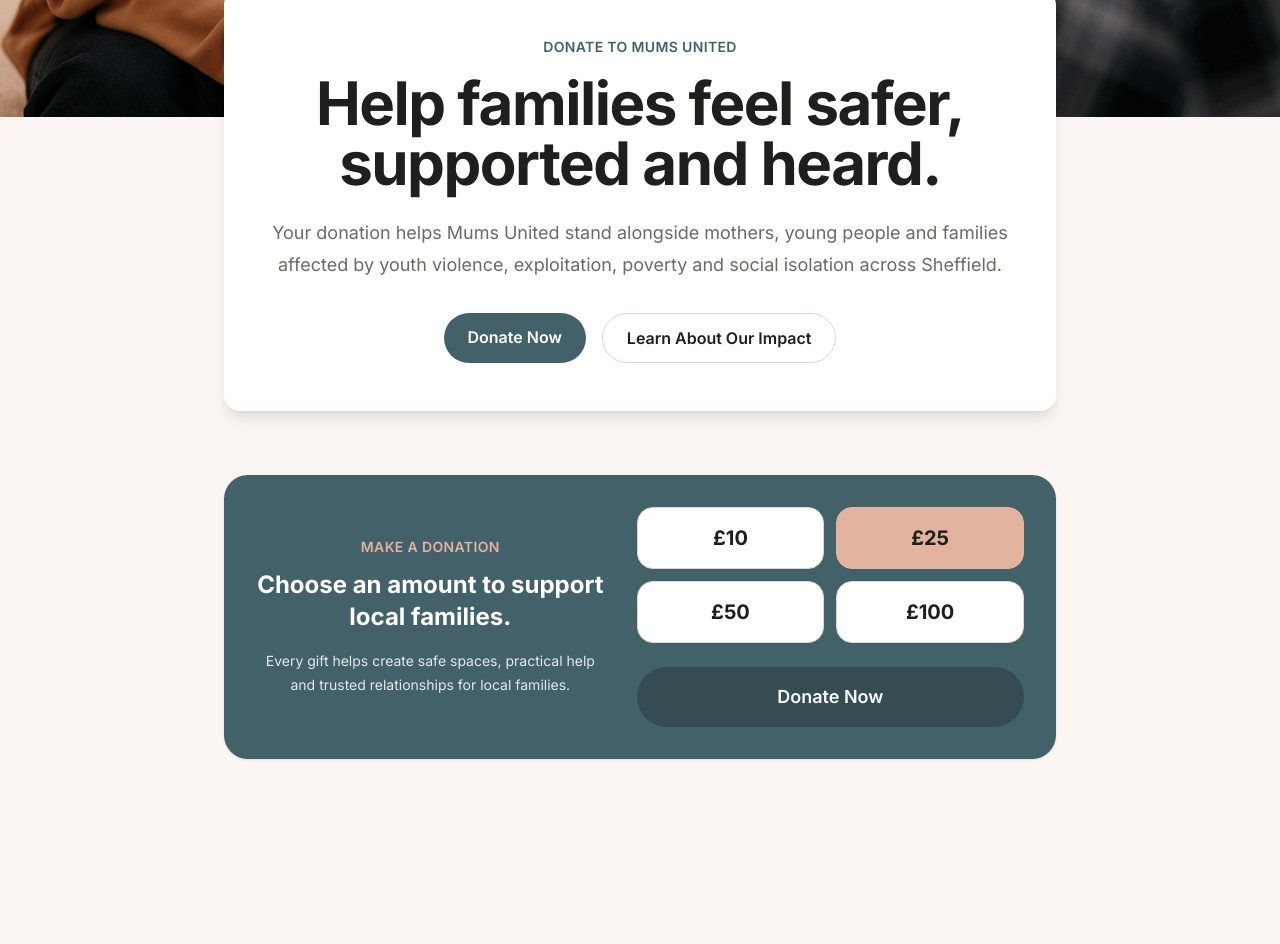
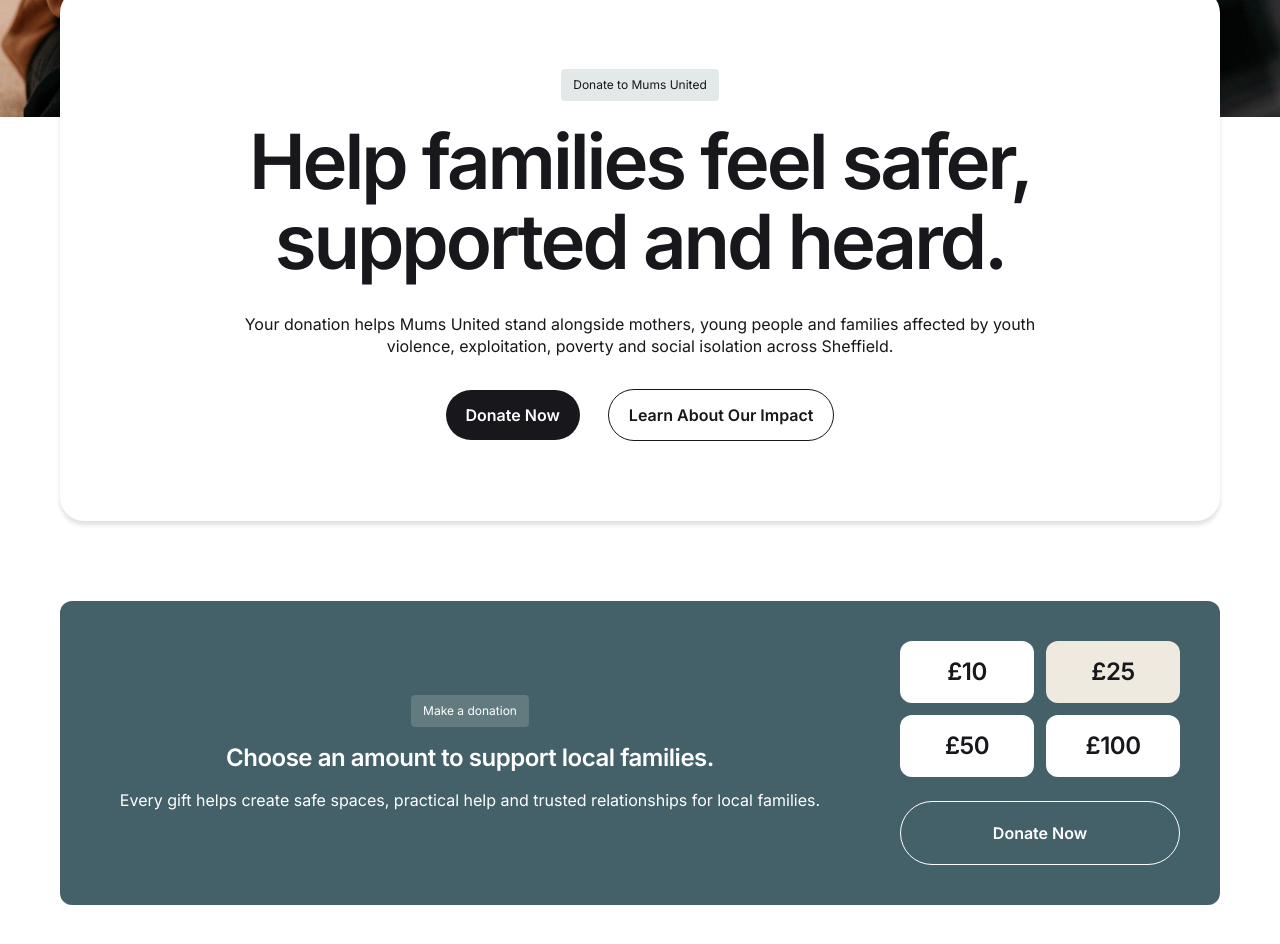
Before and after one commit to hriazdesign-ai/mums-united, a Next.js app: page /donate in a window 1280 px wide. Shown: the part 520-1464 px from the top of the page. Built offline with nearby package versions, Linux system fonts and the light colour scheme.

Commit message:
Complete Mums United donate page redesign

```diff
--- a/app/components/DonationAmountSelector.tsx
+++ b/app/components/DonationAmountSelector.tsx
@@ -9,11 +9,11 @@
     useState<(typeof donationAmounts)[number]>("£25");
 
   return (
-    <div>
+    <div className="flex w-full flex-col gap-6">
       <div
         role="radiogroup"
         aria-label="Choose donation amount"
-        className="grid grid-cols-2 gap-3 sm:grid-cols-4 lg:grid-cols-2"
+        className="grid grid-cols-2 gap-3"
       >
         {donationAmounts.map((amount) => {
           const isSelected = selectedAmount === amount;
@@ -25,10 +25,10 @@
               role="radio"
               aria-checked={isSelected}
               onClick={() => setSelectedAmount(amount)}
-              className={`rounded-2xl border px-4 py-4 text-center text-xl font-bold transition-all duration-300 hover:scale-[1.02] focus:outline-none focus:ring-2 focus:ring-white focus:ring-offset-2 focus:ring-offset-[#436169] active:scale-[0.98] ${
+              className={`btn-interactive rounded-xl px-4 py-5 text-center text-2xl font-semibold leading-[22px] tracking-[-0.02em] transition-colors focus:outline-none focus:ring-2 focus:ring-white focus:ring-offset-2 focus:ring-offset-[#446169] ${
                 isSelected
-                  ? "border-[#E2B39F] bg-[#E2B39F] text-[#1F1F1D]"
-                  : "border-[#DDD4CE] bg-white text-[#1F1F1D] hover:border-[#436169] hover:text-[#436169]"
+                  ? "bg-[#efeadf] text-[#17171c]"
+                  : "bg-white text-[#17171c] hover:bg-[#f5f5f5]"
               }`}
             >
               {amount}
@@ -38,7 +38,7 @@
       </div>
       <a
         href="#donation-options"
-        className="mt-6 block rounded-full bg-[#344C52] px-6 py-4 text-center text-lg font-semibold text-white transition-all duration-300 hover:scale-[1.02] hover:bg-[#2a3d42] focus:outline-none focus:ring-2 focus:ring-white focus:ring-offset-2 focus:ring-offset-[#436169] active:scale-[0.98]"
+        className="btn-interactive inline-flex w-full items-center justify-center rounded-full border border-white px-5 py-5 text-base font-semibold leading-[22px] text-white transition-colors hover:bg-white/10 focus:outline-none focus:ring-2 focus:ring-white focus:ring-offset-2 focus:ring-offset-[#446169]"
       >
         Donate Now
       </a>
--- a/app/donate/page.tsx
+++ b/app/donate/page.tsx
@@ -1,7 +1,7 @@
 import type { Metadata } from "next";
 import Image from "next/image";
+import Link from "next/link";
 import { DonationAmountSelector } from "../components/DonationAmountSelector";
-import { ImageCtaSection } from "../components/ImageCtaSection";
 import { SiteHeader } from "../components/SiteHeader";
 
 export const metadata: Metadata = {
@@ -9,6 +9,30 @@
   description:
     "Support Mums United's work with mothers, young people and families in Sheffield.",
 };
+
+const sectionTagClassName =
+  "inline-flex w-fit rounded bg-[rgba(163,182,180,0.3)] px-3 py-2 text-[12px] font-normal leading-4 text-[#17171c]";
+
+const heroHeadingClassName =
+  "text-[36px] font-semibold leading-[44px] tracking-[-0.04em] md:text-[52px] md:leading-[62px] lg:text-[76px] lg:leading-[80px]";
+
+const sectionHeadingClassName =
+  "text-[32px] font-semibold leading-[38px] tracking-[-0.02em] md:text-[40px] md:leading-[48px] lg:text-[48px] lg:leading-[53px]";
+
+const cardTitleClassName =
+  "min-h-[52px] text-xl font-semibold leading-[26px] tracking-[-0.02em] lg:text-2xl";
+
+const primaryDarkButtonClassName =
+  "btn-interactive inline-flex w-fit shrink-0 items-center justify-center rounded-full bg-[#17171c] px-5 py-3.5 text-base font-semibold leading-[22px] text-white transition-colors hover:bg-[#2a2a30] focus:outline-none focus:ring-2 focus:ring-[#17171c] focus:ring-offset-2";
+
+const outlineDarkButtonClassName =
+  "btn-interactive inline-flex w-fit shrink-0 items-center justify-center rounded-full border border-[#17171c] px-5 py-3.5 text-base font-semibold leading-[22px] text-[#17171c] transition-colors hover:bg-[#17171c]/5 focus:outline-none focus:ring-2 focus:ring-[#17171c] focus:ring-offset-2";
+
+const impactAmountClassName =
+  "text-[56px] font-light leading-none tracking-[-0.04em] text-white md:text-[64px] lg:text-[76px]";
+
+const impactDonateButtonClassName =
+  "btn-interactive inline-flex w-fit shrink-0 items-center justify-center rounded-full bg-white px-5 py-3 text-base font-semibold leading-[22px] text-[#17171c] transition-colors hover:bg-[#f5f5f5] focus:outline-none focus:ring-2 focus:ring-white focus:ring-offset-2 focus:ring-offset-[#4c7a65]";
 
 const donationReasons = [
   [
@@ -23,14 +47,14 @@
     "Communities grow stronger",
     "Every gift helps neighbours come together around practical support, shared meals and local connection.",
   ],
-];
+] as const;
 
 const impactExamples = [
   ["£10", "can help provide food support for a family facing hardship."],
   ["£25", "can help fund a community workshop or safe group session."],
   ["£50", "can help support mentoring activities for young people."],
   ["£100", "can help fund family support initiatives in Sheffield."],
-];
+] as const;
 
 const trustItems = [
   [
@@ -49,16 +73,82 @@
     "Rooted in Sheffield",
     "Based in Sheffield and working alongside mothers, young people and local families.",
   ],
-];
+] as const;
+
+function SectionIntro({
+  tag,
+  heading,
+  headingId,
+  description,
+}: {
+  tag: string;
+  heading: string;
+  headingId: string;
+  description?: string;
+}) {
+  return (
+    <div className="flex flex-col items-center px-0 pb-[60px] text-center md:px-8 lg:px-[60px]">
+      <div className="flex w-full max-w-[1210px] flex-col items-center gap-8">
+        <p className={sectionTagClassName}>{tag}</p>
+        <h2 id={headingId} className={sectionHeadingClassName}>
+          {heading}
+        </h2>
+        {description ? (
+          <p className="max-w-[910px] text-base font-normal leading-[22px] md:px-8 lg:px-[150px]">
+            {description}
+          </p>
+        ) : null}
+      </div>
+    </div>
+  );
+}
+
+function InfoCard({
+  title,
+  body,
+}: {
+  title: string;
+  body: string;
+}) {
+  return (
+    <article className="card-interactive flex h-full flex-col rounded-xl bg-[#efeadf] px-6 py-[34px]">
+      <h3 className={cardTitleClassName}>{title}</h3>
+      <p className="mt-20 text-base font-normal leading-[22px]">{body}</p>
+    </article>
+  );
+}
+
+function ImpactCard({
+  amount,
+  body,
+}: {
+  amount: string;
+  body: string;
+}) {
+  return (
+    <article className="card-interactive flex h-full flex-col rounded-xl bg-[#4c7a65] px-6 py-[34px]">
+      <p className={impactAmountClassName}>{amount}</p>
+      <div className="mt-20 flex flex-col gap-[18px]">
+        <p className="text-base font-normal leading-[22px] text-white">{body}</p>
+        <Link
+          href="#final-donation"
+          aria-label={`Donate ${amount}`}
+          className={impactDonateButtonClassName}
+        >
+          Donate {amount}
+        </Link>
+      </div>
+    </article>
+  );
+}
 
 export default function DonatePage() {
   return (
     <>
       <SiteHeader currentPath="/donate" />
 
-      <main className="min-h-screen bg-[#FBF6F3] text-[#1F1F1D]">
-        <section className="relative pb-[60px] md:pb-20">
-          <div className="relative z-0 h-[280px] w-full overflow-hidden md:h-[460px] lg:h-[520px]">
+      <main className="bg-white pb-[60px] text-[#17171c] md:pb-20">
+        <div className="relative h-[280px] w-full overflow-hidden md:h-[460px] lg:h-[520px]">
           <Image
             src="/donation-feature.jpg"
             alt="Mums United supporting families and communities"
@@ -69,189 +159,169 @@
           />
         </div>
 
-          <div className="relative z-10 mx-auto -mt-20 max-w-5xl px-6 text-center md:-mt-28 md:px-12 lg:-mt-32 lg:px-24">
-            <div className="rounded-2xl bg-white p-6 shadow-lg md:p-10 lg:p-12">
-              <p className="mb-4 text-sm font-semibold uppercase tracking-wide text-[#436169]">
-                Donate to Mums United
-              </p>
-              <h1 className="text-4xl font-bold tracking-tight md:text-6xl">
+        <div className="mx-auto flex w-full max-w-[1330px] flex-col gap-[60px] px-6 md:gap-20 lg:px-[60px]">
+          {/* Hero card + quick donation */}
+          <section
+            aria-labelledby="hero-donation-card-heading"
+            className="relative z-10 -mt-20 flex flex-col gap-[60px] md:-mt-28 md:gap-20 lg:-mt-32"
+          >
+            <div className="rounded-3xl bg-white px-6 py-16 text-center shadow-[0_4px_4px_rgba(0,0,0,0.12)] md:px-12 md:py-20 lg:px-[60px] lg:py-[80px]">
+              <div className="mx-auto flex w-full max-w-[830px] flex-col items-center gap-8">
+                <div className="flex w-full flex-col items-center gap-5">
+                  <p className={sectionTagClassName}>Donate to Mums United</p>
+                  <h1 className={heroHeadingClassName}>
                     Help families feel safer, supported and heard.
                   </h1>
-              <p className="mt-6 text-lg leading-8 text-[#6F6864]">
+                </div>
+                <p className="max-w-[910px] text-base font-normal leading-[22px]">
                   Your donation helps Mums United stand alongside mothers, young
                   people and families affected by youth violence, exploitation,
                   poverty and social isolation across Sheffield.
                 </p>
-
-              <div className="mt-8 flex flex-col justify-center gap-4 sm:flex-row">
-                <a
+                <div className="flex flex-row flex-wrap items-center justify-center gap-4 sm:gap-7">
+                  <Link
                     href="#donation-options"
-                  className="rounded-full bg-[#436169] px-6 py-3 text-center font-semibold text-white transition-all duration-300 hover:scale-[1.02] hover:bg-[#344C52] focus:outline-none focus:ring-2 focus:ring-[#436169] focus:ring-offset-2 active:scale-[0.98]"
+                    className={primaryDarkButtonClassName}
                   >
                     Donate Now
-                </a>
-                <a
+                  </Link>
+                  <Link
                     href="#donation-impact"
-                  className="rounded-full border border-[#DDD4CE] px-6 py-3 text-center font-semibold text-[#1F1F1D] transition-all duration-300 hover:scale-[1.02] hover:bg-[#FBF6F3] focus:outline-none focus:ring-2 focus:ring-[#436169] focus:ring-offset-2 active:scale-[0.98]"
+                    className={outlineDarkButtonClassName}
                   >
                     Learn About Our Impact
-                </a>
+                  </Link>
+                </div>
               </div>
             </div>
 
-            <div className="mx-auto mt-12 max-w-5xl md:mt-16">
-              <aside
-                aria-labelledby="hero-donation-card-heading"
-                className="grid gap-8 rounded-3xl bg-[#436169] p-8 shadow-sm lg:grid-cols-[minmax(0,0.9fr)_minmax(360px,1fr)] lg:items-center"
-              >
-                <div>
-                  <p className="text-sm font-semibold uppercase tracking-wide text-[#E2B39F]">
+            <aside className="rounded-xl bg-[#446169] p-8 lg:p-10">
+              <div className="flex flex-col gap-10 lg:flex-row lg:items-center lg:gap-[60px]">
+                <div className="flex flex-1 flex-col items-center gap-[18px] text-center text-white">
+                  <span className="inline-flex w-fit rounded bg-[rgba(163,182,180,0.3)] px-3 py-2 text-[12px] font-normal leading-4 text-white">
                     Make a donation
-                  </p>
+                  </span>
                   <h2
                     id="hero-donation-card-heading"
-                    className="mt-3 text-2xl font-bold text-white"
+                    className="text-2xl font-semibold leading-[26px] tracking-[-0.02em]"
                   >
                     Choose an amount to support local families.
                   </h2>
-                  <p className="mt-4 text-sm leading-6 text-white/85">
-                    Every gift helps create safe spaces, practical help and trusted
-                    relationships for local families.
+                  <p className="text-base font-normal leading-[22px]">
+                    Every gift helps create safe spaces, practical help and
+                    trusted relationships for local families.
                   </p>
                 </div>
 
+                <div className="w-full shrink-0 lg:w-[280px]">
                   <DonationAmountSelector />
+                </div>
+              </div>
             </aside>
+          </section>
+
+          {/* Why Donate */}
+          <section
+            aria-labelledby="why-donate-heading"
+            className="scroll-reveal flex w-full flex-col"
+          >
+            <SectionIntro
+              tag="Why Donate"
+              heading="Your gift helps people move from crisis toward hope."
+              headingId="why-donate-heading"
+            />
+
+            <div className="grid grid-cols-1 gap-4 md:grid-cols-3">
+              {donationReasons.map(([title, text]) => (
+                <InfoCard key={title} title={title} body={text} />
+              ))}
+            </div>
+          </section>
+
+          {/* Donation Impact Examples */}
+          <section
+            id="donation-impact"
+            aria-labelledby="donation-impact-heading"
+            className="scroll-reveal flex w-full flex-col"
+          >
+            <SectionIntro
+              tag="Donation Impact Examples"
+              heading="See what your donation can help make possible."
+              headingId="donation-impact-heading"
+              description="These examples are placeholders until live donation data and programme costs are confirmed."
+            />
+
+            <div
+              id="donation-options"
+              className="grid grid-cols-1 gap-4 sm:grid-cols-2 lg:grid-cols-4"
+            >
+              {impactExamples.map(([amount, text]) => (
+                <ImpactCard key={amount} amount={amount} body={text} />
+              ))}
+            </div>
+          </section>
+
+          {/* Trust & Accountability */}
+          <section
+            aria-labelledby="trust-heading"
+            className="scroll-reveal flex w-full flex-col"
+          >
+            <SectionIntro
+              tag="Trust & Accountability"
+              heading="We know trust has to be earned."
+              headingId="trust-heading"
+              description="Mums United is committed to being open about who we are, where we work and how support reaches local families."
+            />
+
+            <div className="grid grid-cols-1 gap-4 sm:grid-cols-2 lg:grid-cols-4">
+              {trustItems.map(([title, text]) => (
+                <InfoCard key={title} title={title} body={text} />
+              ))}
+            </div>
+          </section>
+
+          {/* Bottom CTA */}
+          <section
+            id="final-donation"
+            aria-labelledby="donate-cta-heading"
+            className="scroll-reveal relative flex min-h-[400px] items-center justify-center overflow-hidden rounded-xl md:h-[500px]"
+          >
+            <div className="absolute inset-0 rounded-xl bg-black" aria-hidden />
+            <Image
+              src="/donations-cta-figma.jpg"
+              alt="Hands stacked together in a gesture of community support"
+              fill
+              className="object-cover object-center opacity-60"
+              sizes="100vw"
+            />
+            <div className="home-cta-content-padding relative z-10 flex w-full flex-col items-center text-center text-white md:px-12 md:py-20 lg:px-[60px] lg:py-[80px]">
+              <div className="flex w-full max-w-[1210px] flex-col items-center gap-8">
+                <h2 id="donate-cta-heading" className={sectionHeadingClassName}>
+                  Help a family know they are not facing this alone.
+                </h2>
+                <p className="max-w-[910px] text-base font-semibold leading-[22px] md:px-8 lg:px-[150px]">
+                  Your donation helps Mums United continue supporting mothers,
+                  young people and families across Sheffield through practical
+                  help, trusted relationships and community support.
+                </p>
+                <div className="image-cta-buttons">
+                  <Link
+                    href="#donation-options"
+                    className="btn-interactive inline-flex w-auto shrink-0 items-center justify-center whitespace-nowrap rounded-full bg-white px-4 py-3 text-sm font-semibold leading-[22px] tracking-[-0.04em] text-[#17171c] transition-colors hover:bg-[#f5f5f5] focus:outline-none focus:ring-2 focus:ring-white focus:ring-offset-2 focus:ring-offset-black md:px-5 md:py-3.5 md:text-base"
+                  >
+                    Donate Now
+                  </Link>
+                  <Link
+                    href="#donation-impact"
+                    className="btn-interactive inline-flex w-auto shrink-0 items-center justify-center whitespace-nowrap rounded-full border border-white px-4 py-3 text-sm font-semibold leading-[22px] tracking-[-0.04em] text-white transition-colors hover:bg-white/10 focus:outline-none focus:ring-2 focus:ring-white focus:ring-offset-2 focus:ring-offset-black md:px-5 md:py-3.5 md:text-base"
+                  >
+                    Learn About Our Impact
+                  </Link>
+                </div>
               </div>
             </div>
           </section>
-
-        <section
-          aria-labelledby="why-donate-heading"
-          className="scroll-reveal bg-white px-6 section-padding-y md:px-12 lg:px-24"
-        >
-          <div className="mx-auto max-w-6xl">
-            <div className="max-w-2xl">
-              <p className="text-sm font-semibold uppercase tracking-wide text-[#436169]">
-                Why Donate
-              </p>
-              <h2
-                id="why-donate-heading"
-                className="mt-3 text-3xl font-bold md:text-4xl"
-              >
-                Your gift helps people move from crisis toward hope.
-              </h2>
         </div>
-
-            <div className="mt-10 grid gap-6 md:grid-cols-3">
-              {donationReasons.map(([title, text]) => (
-                <article key={title} className="rounded-3xl bg-white p-8 shadow-sm transition-all duration-300 hover:-translate-y-1 hover:shadow-lg">
-                  <h3 className="text-2xl font-bold">{title}</h3>
-                  <p className="mt-4 leading-7 text-[#6F6864]">{text}</p>
-                </article>
-              ))}
-            </div>
-          </div>
-        </section>
-
-        <section
-          id="donation-impact"
-          aria-labelledby="donation-impact-heading"
-          className="scroll-reveal px-6 section-padding-y md:px-12 lg:px-24"
-        >
-          <div className="mx-auto max-w-6xl">
-            <div className="max-w-2xl">
-              <p className="text-sm font-semibold uppercase tracking-wide text-[#436169]">
-                Donation Impact Examples
-              </p>
-              <h2
-                id="donation-impact-heading"
-                className="mt-3 text-3xl font-bold md:text-4xl"
-              >
-                See what your donation can help make possible.
-              </h2>
-              <p className="mt-4 text-[#6F6864]">
-                These examples are placeholders until live donation data and
-                programme costs are confirmed.
-              </p>
-            </div>
-
-            <div
-              id="donation-options"
-              className="mt-10 grid gap-6 sm:grid-cols-2 lg:grid-cols-4"
-            >
-              {impactExamples.map(([amount, text]) => (
-                <article
-                  key={amount}
-                  className="flex h-full flex-col rounded-3xl border border-[#DDD4CE] bg-white p-6 transition-all duration-300 hover:-translate-y-1 hover:shadow-lg"
-                >
-                  <p className="text-4xl font-bold tracking-tight text-[#436169] md:text-5xl">
-                    {amount}
-                  </p>
-                  <p className="mt-4 flex-1 leading-7 text-[#6F6864]">{text}</p>
-                  <a
-                    href="#final-donation"
-                    aria-label={`Donate ${amount}`}
-                    className="mt-6 inline-block shrink-0 self-start rounded-full bg-[#436169] px-5 py-3 text-sm font-semibold text-white transition-all duration-300 hover:scale-[1.02] hover:bg-[#344C52] focus:outline-none focus:ring-2 focus:ring-[#436169] focus:ring-offset-2 active:scale-[0.98]"
-                  >
-                    Donate {amount}
-                  </a>
-                </article>
-              ))}
-            </div>
-          </div>
-        </section>
-
-        <section
-          aria-labelledby="trust-heading"
-          className="scroll-reveal bg-white px-6 section-padding-y md:px-12 lg:px-24"
-        >
-          <div className="mx-auto max-w-6xl">
-            <div className="max-w-2xl">
-              <p className="text-sm font-semibold uppercase tracking-wide text-[#436169]">
-                Trust & Accountability
-              </p>
-              <h2
-                id="trust-heading"
-                className="mt-3 text-3xl font-bold md:text-4xl"
-              >
-                We know trust has to be earned.
-              </h2>
-              <p className="mt-4 text-[#6F6864]">
-                Mums United is committed to being open about who we are, where
-                we work and how support reaches local families.
-              </p>
-            </div>
-
-            <div className="mt-10 grid gap-6 sm:grid-cols-2 lg:grid-cols-4">
-              {trustItems.map(([title, text]) => (
-                <article key={title} className="rounded-3xl bg-white p-6 shadow-sm transition-all duration-300 hover:-translate-y-1 hover:shadow-lg">
-                  <h3 className="text-xl font-bold">{title}</h3>
-                  <p className="mt-3 text-sm leading-6 text-[#6F6864]">{text}</p>
-                </article>
-              ))}
-            </div>
-          </div>
-        </section>
-
-        <ImageCtaSection
-          id="final-donation"
-          eyebrow="Support Mums United"
-          heading="Help a family know they are not facing this alone."
-          body="Your donation helps Mums United continue supporting mothers, young people and families across Sheffield through practical help, trusted relationships and community support."
-          buttons={[
-            {
-              label: "Donate Now",
-              href: "#donation-options",
-              variant: "primary",
-            },
-            {
-              label: "Learn About Our Impact",
-              href: "#donation-impact",
-              variant: "secondary",
-            },
-          ]}
-        />
       </main>
     </>
   );
```
Lines whose indentation alone changed are shown as unchanged.
